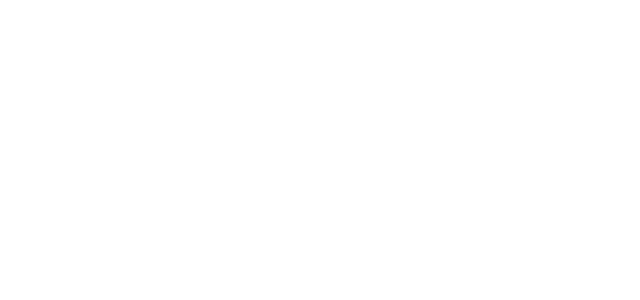
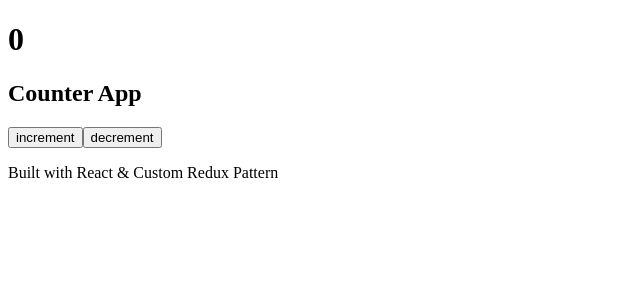
Before and after one commit to acciojob/counter-redux-shahids444, a React app: page / in a window 1280 px wide. Shown: the top 300 px of the page, without its empty margins (0-640 px from the left). Built offline with nearby package versions, Linux system fonts and the light colour scheme.

Commit message:
Update App.js

```diff
--- a/src/components/App.js
+++ b/src/components/App.js
@@ -1,13 +1,119 @@
+import React, { createContext, useContext, useReducer } from 'react';
 
-import React from "react";
-import './../styles/App.css';
+// Redux Action Types
+const INCREMENT = 'INCREMENT';
+const DECREMENT = 'DECREMENT';
 
+// Action Creators
+const increment = () => ({
+  type: INCREMENT
+});
+
+const decrement = () => ({
+  type: DECREMENT
+});
+
+// Redux Reducer
+const counterReducer = (state, action) => {
+  switch (action.type) {
+    case INCREMENT:
+      return {
+        ...state,
+        count: state.count + 1
+      };
+    case DECREMENT:
+      return {
+        ...state,
+        count: state.count - 1
+      };
+    default:
+      return state;
+  }
+};
+
+// Initial State
+const initialState = {
+  count: 0
+};
+
+// Redux Store Context
+const StoreContext = createContext();
+
+// Redux Store Provider
+const StoreProvider = ({ children }) => {
+  const [state, dispatch] = useReducer(counterReducer, initialState);
+
+  return (
+    <StoreContext.Provider value={{ state, dispatch }}>
+      {children}
+    </StoreContext.Provider>
+  );
+};
+
+// Custom hooks to simulate Redux
+const useSelector = (selector) => {
+  const { state } = useContext(StoreContext);
+  return selector(state);
+};
+
+const useDispatch = () => {
+  const { dispatch } = useContext(StoreContext);
+  return dispatch;
+};
+
+// Counter Component
+const Counter = () => {
+  const count = useSelector(state => state.count);
+  const dispatch = useDispatch();
+
+  const handleIncrement = () => {
+    dispatch(increment());
+  };
+
+  const handleDecrement = () => {
+    dispatch(decrement());
+  };
+
+  return (
+    <div className="flex flex-col items-center justify-center min-h-screen bg-gradient-to-br from-blue-50 to-indigo-100 p-8">
+      <div className="bg-white rounded-2xl shadow-xl p-12 text-center max-w-md w-full">
+        <h1 className="text-6xl font-bold text-gray-800 mb-8 font-mono">
+          {count}
+        </h1>
+
+        <div className="space-y-4">
+          <h2 className="text-2xl font-semibold text-gray-700 mb-6">Counter App</h2>
+
+          <button
+            onClick={handleIncrement}
+            className="w-full bg-gradient-to-r from-green-500 to-green-600 hover:from-green-600 hover:to-green-700 text-white font-semibold py-4 px-8 rounded-xl transition-all duration-200 transform hover:scale-105 shadow-lg text-lg"
+          >
+            increment
+          </button>
+
+          <button
+            onClick={handleDecrement}
+            className="w-full bg-gradient-to-r from-red-500 to-red-600 hover:from-red-600 hover:to-red-700 text-white font-semibold py-4 px-8 rounded-xl transition-all duration-200 transform hover:scale-105 shadow-lg text-lg"
+          >
+            decrement
+          </button>
+        </div>
+
+        <div className="mt-8 text-sm text-gray-500">
+          <p>Built with React & Custom Redux Pattern</p>
+        </div>
+      </div>
+    </div>
+  );
+};
+
+// Main App Component
 const App = () => {
   return (
-    <div>
-        {/* Do not remove the main div */}
-    </div>
-  )
-}
+    <StoreProvider>
+      <Counter />
+    </StoreProvider>
+  );
+};
 
-export default App
+export default App;
```
